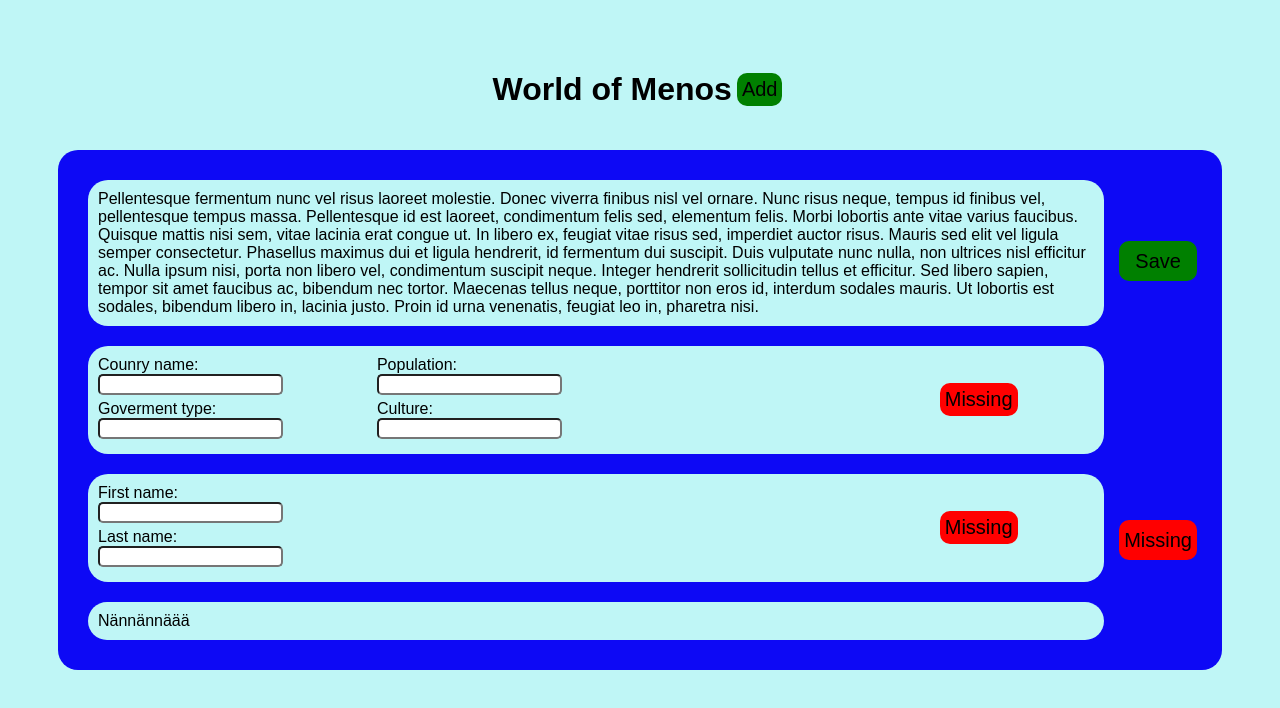
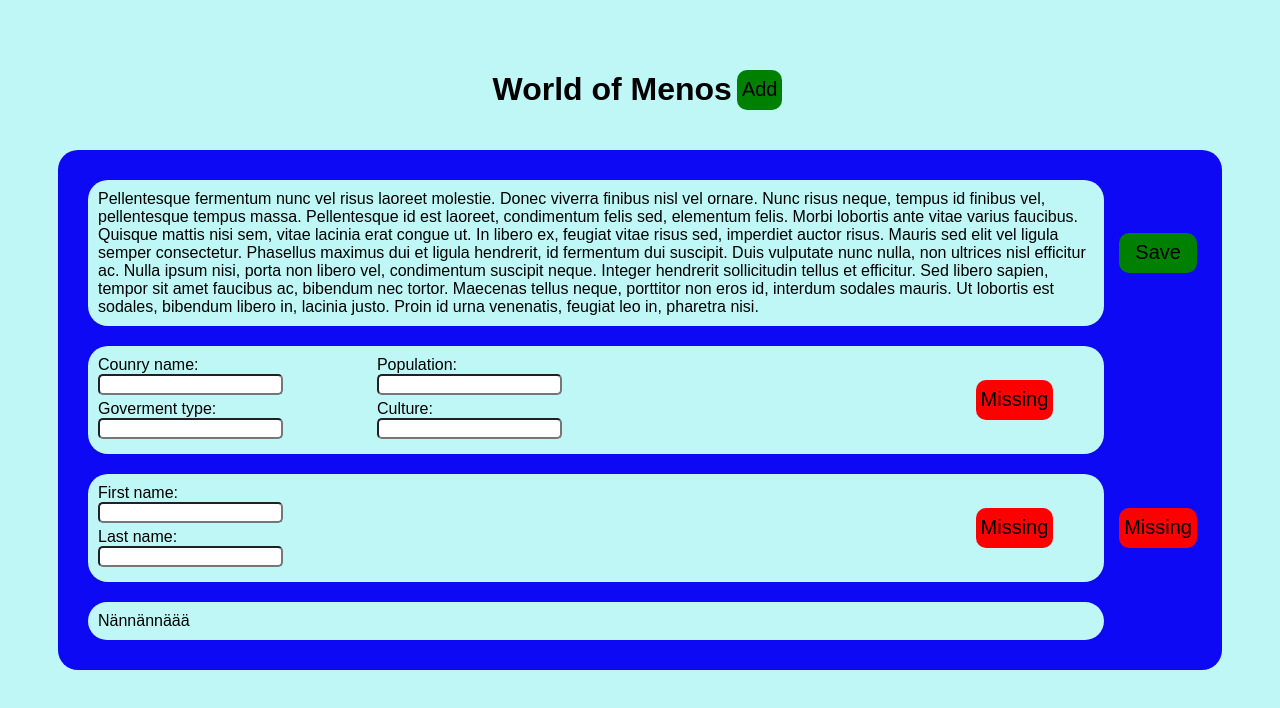
Before and after one commit to Toivotak/Menos, a React (Create React App) app: page / in a window 1280 px wide. Shown: the top 708 px of the page. Built offline with nearby package versions, Linux system fonts and the light colour scheme.

Commit message:
buttons alignent correctly

```diff
--- a/src/test.css
+++ b/src/test.css
@@ -15,6 +15,7 @@ body {
 }
 
 .btn {
+    height: 40px;
     display: inline-block;
     font-size: 20px;
     border: none;
@@ -66,11 +67,10 @@ a:focus, button:focus, input:focus, textarea:focus {
 }
 
 .main > .btn {
-    max-height: 40px;
     grid-column-start: 4;
     grid-column-end: 4;
     position: relative;
-    top: 40%
+    top: calc(50% - 25px);
 }
 
 .form-collumn-1 {
@@ -88,5 +88,6 @@ a:focus, button:focus, input:focus, textarea:focus {
 .form-collumn-4 {
     grid-column-start: 4;
     display: flex;
+    justify-content: center;
     align-items: center;
 }
```
